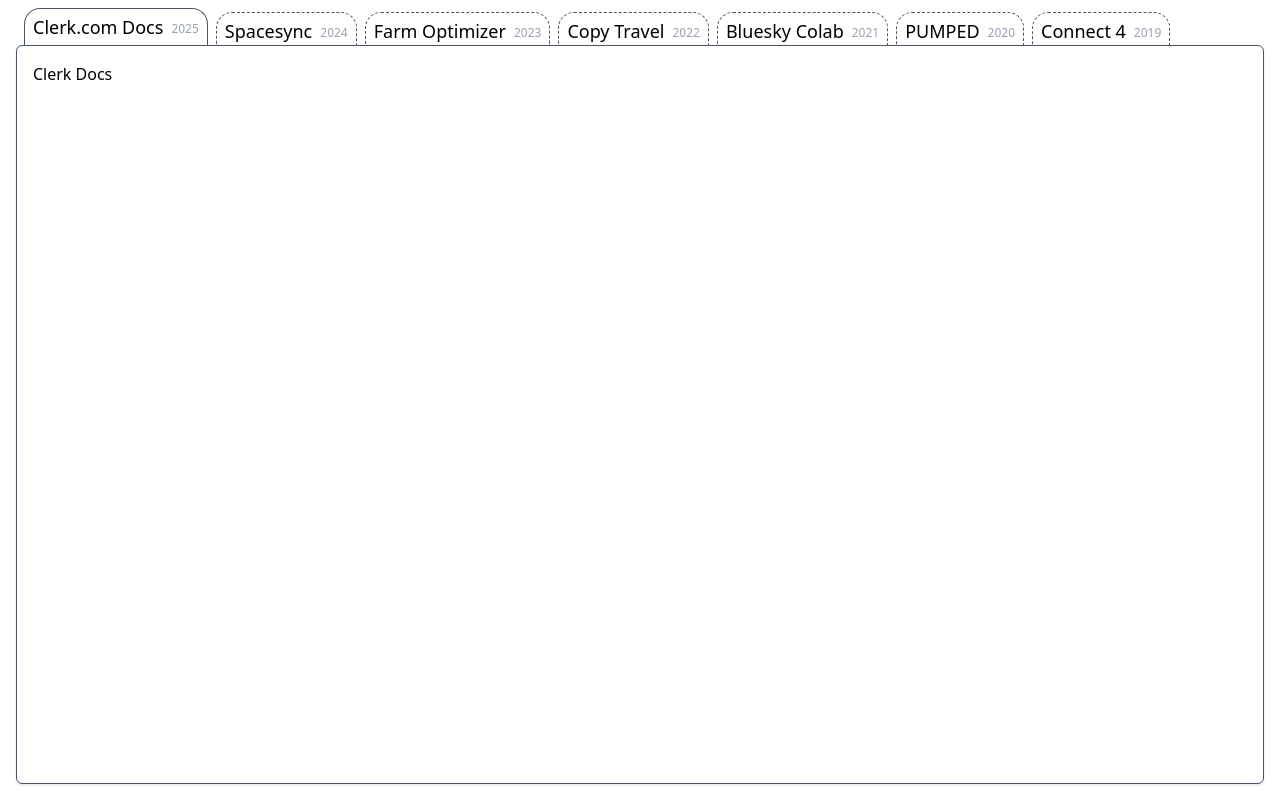
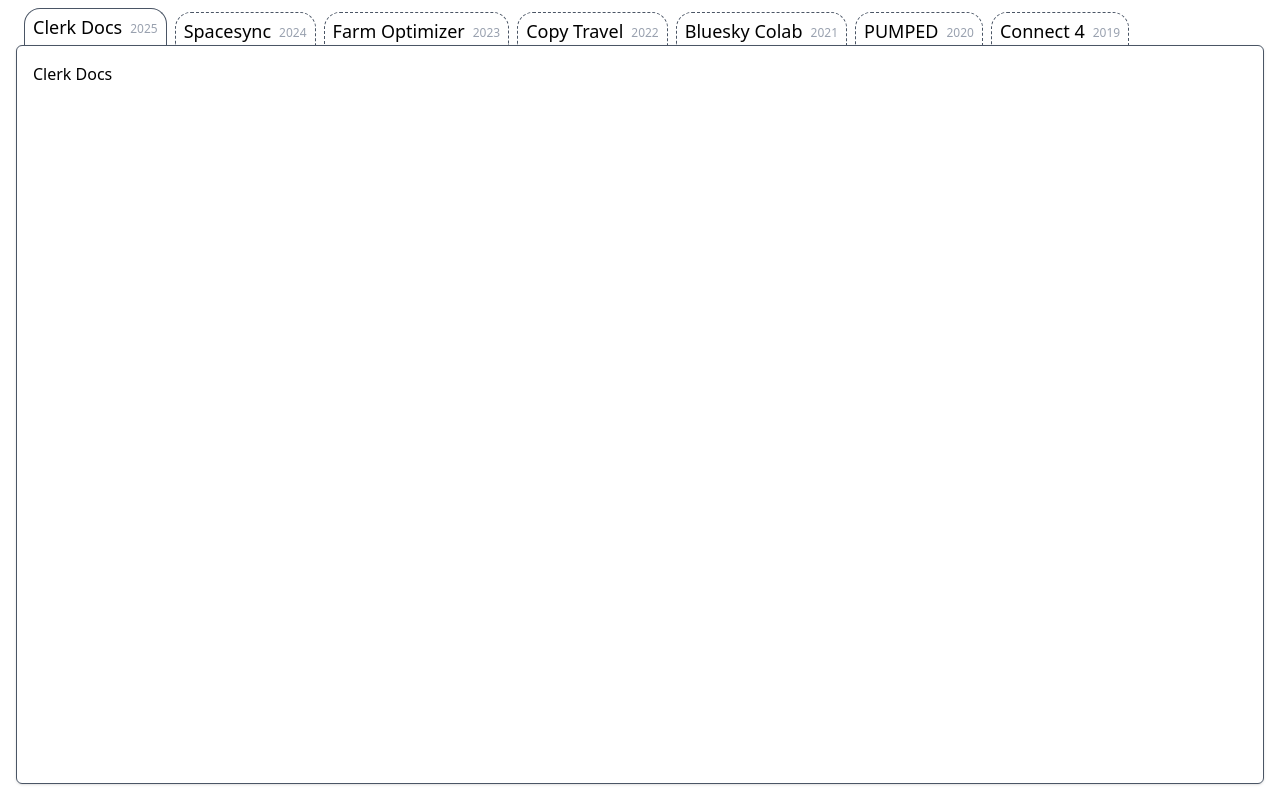
Before and after one commit to NWylynko/portfolio, a Next.js app: page / in a window 1280 px wide. Built offline with nearby package versions, Linux system fonts and the light colour scheme.

Commit message:
update project name

```diff
--- a/app/(projects)/projects.ts
+++ b/app/(projects)/projects.ts
@@ -1,7 +1,7 @@
 
 export const projects = [
     {
-        name: "Clerk.com Docs",
+        name: "Clerk Docs",
         year: "2025",
         urls: ["/clerk-docs", "/"]
     },
```
